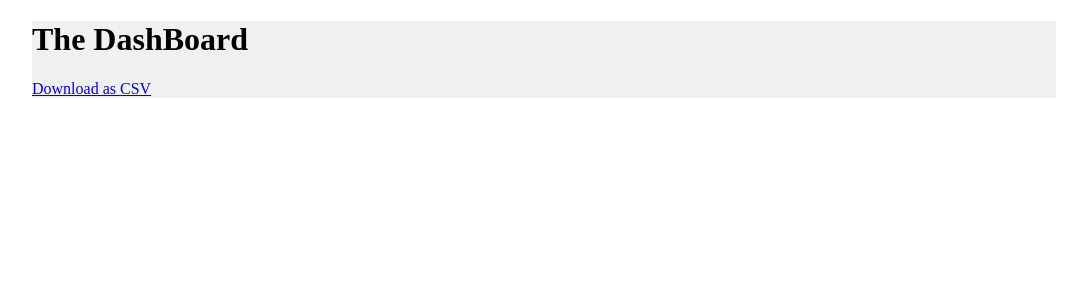
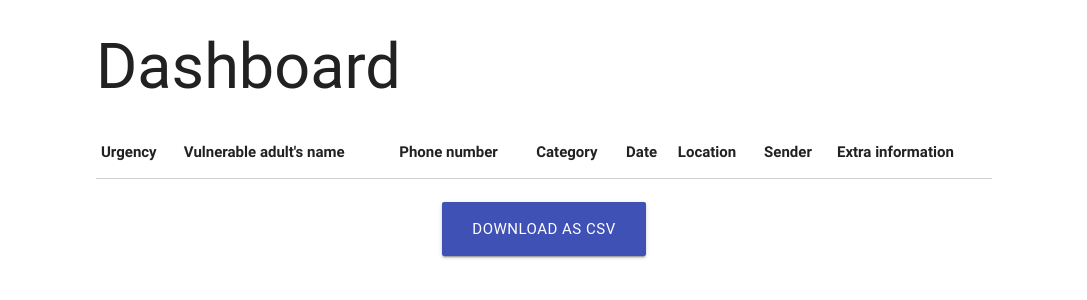
Before and after one commit to cfg-london/team-15, a Django app: page /dashboard/ in a window 1280 px wide. Shown: the top 300 px of the page, without its empty margins (96-1183 px from the left). Run offline with Django 3.2, Linux system fonts and the light colour scheme; the visitor is signed in with stand-in values (Sample User, id 1); data that the repository does not hold is empty; some libraries are stand-ins or nearby versions; some web fonts are replaced.

Commit message:
Added prettier table on dashboard

```diff
--- a/dashboard/templates/dashboard/dash.html
+++ b/dashboard/templates/dashboard/dash.html
@@ -3,18 +3,53 @@
 <html lang="en">
 <head>
     <meta charset="UTF-8">
-    <link rel="stylesheet" href="{% static 'css/dash.css' %}">
-    <title>DashBoard</title>
+    <!--Import Google Icon Font-->
+    <link href="https://fonts.googleapis.com/icon?family=Material+Icons" rel="stylesheet">
+    <!--Import materialize.css-->
+    <link type="text/css" rel="stylesheet" href="{% static "css/materialize.min.css" %}"  media="screen,projection"/>
+    <link type="text/css" rel="stylesheet" href="{% static "css/index.css" %}"/>
+    <title>Dashboard</title>
 </head>
 <body>
     <div class="container">
-        <h1>The DashBoard</h1>
-        <a href="{% url 'csv' %}">Download as CSV</a>
-        <ul>
-        {% for referral in refs %}
-            <li>{{referral.sender}},{{referral.name}},{{referral.phone}},{{referral.urgency}},{{referral.date}}</li>
-        {% endfor %}
-        </ul>
+        <h1>Dashboard</h1>
+        <table class="highlight">
+          <thead>
+            <tr>
+                <th>Urgency</th>
+                <th>Vulnerable adult's name</th>
+                <th>Phone number</th>
+                <th>Category</th>
+                <th>Date</th>
+                <th>Location</th>
+                <th>Sender</th>
+                <th>Extra information</th>
+            </tr>
+          </thead>
+
+          <tbody>
+            {% for referral in refs %}
+              {% for category in referral.category.all %}
+              <th>{{ referral.urgent }}</th>
+              <th>{{ referral.name }}</th>
+              <th>{{ referral.phone }}</th>
+              <th>{{ category }} </th>
+              <th>{{ referral.date }}</th>
+              <th>{{ referral.latitude }}, {{ referral.longitude }}</th>
+              <th>{{ referral.sender }}</th>
+              <th>{{ referral.extrainfo }}</th>
+              {% endfor %}
+            {% endfor %}
+          </tbody>
+        </table>
+        </br>
+        <div class="center">
+          <a class="btn btn-large waves-effect indigo" href="{% url 'download_csv' %}">Download as CSV</a>
+        </div>
     </div>
+
+    <!--Import jQuery before materialize.js-->
+    <script type="text/javascript" src="https://code.jquery.com/jquery-3.2.1.min.js"></script>
+    <script type="text/javascript" src="{% static "js/materialize.min.js" %}"></script>
 </body>
 </html>
--- a/data.csv
+++ /dev/null
@@ -1 +0,0 @@
-Sender,Vulnerable adult's name,Phone number,Urgent,Category,Date,Location,Extra info
--- a/referral/models.py
+++ b/referral/models.py
@@ -17,18 +17,18 @@ class Referral(models.Model):
     longitude = models.DecimalField(null=True, max_digits=9, decimal_places=6)
 
     def __str__(self):
-        return sender + ' referred ' + name + ' for ' + category + ' issues.'
+        return self.sender + ' referred ' + self.name
 
 class Category(models.Model):
     name = models.CharField(max_length=50)
     referrals = models.ManyToManyField(Referral)
 
     def __str__(self):
-        return name
+        return self.name
 
 class Subcategory(models.Model):
     name = models.CharField(max_length=50)
     category = models.ForeignKey(Category, on_delete=models.CASCADE)
 
     def __str__(self):
-        return name + ' is a subcategory of ' + category.name
+        return self.name + ' is a subcategory of ' + self.category.name
```
Also changed, not shown: 1 other file.
